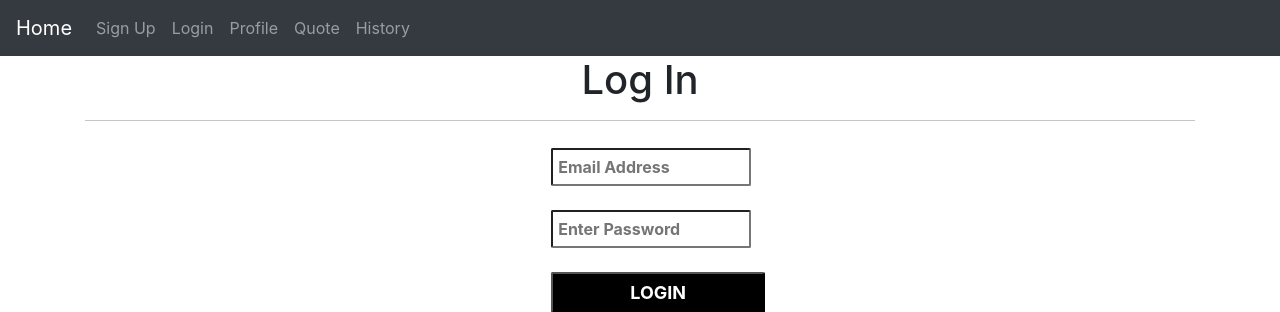
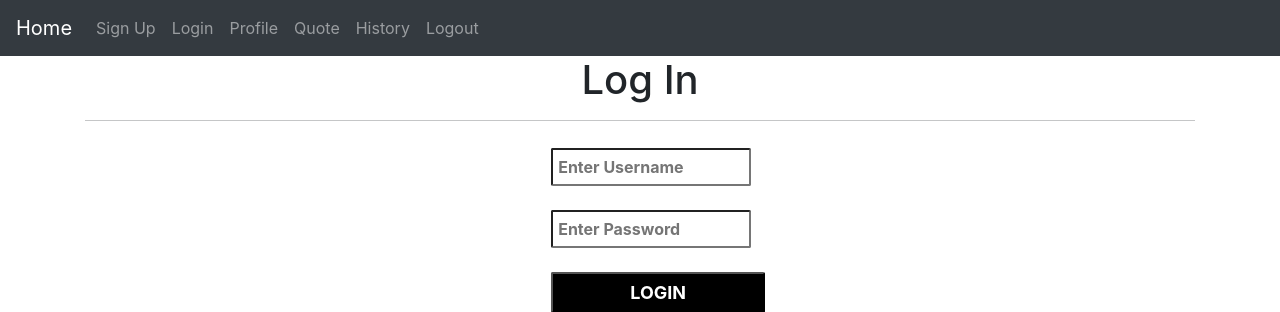
Before and after one commit to t-pham1/4353-G11-Assignment-2, a Flask app: page /login in a window 1280 px wide. Shown: the top 312 px of the page. Run offline with Flask 3, Linux system fonts and the light colour scheme.

Commit message:
added hardcode user + pw

```diff
--- a/app.py
+++ b/app.py
@@ -1,7 +1,10 @@
-from flask import Flask, render_template, url_for, request, flash
+from flask import Flask, render_template, url_for, request, redirect, flash
 
 app = Flask(__name__)
 app.secret_key = "5473895728547392"
+
+hardcodeUsername = "username"
+hardcodePassword = "password"
 
 @app.route('/')
 def index():
@@ -13,10 +16,20 @@ def login():
         username = request.form.get('username')
         password = request.form.get('password')
 
-        # if username in username database and password is correct:
-        # flash('Login successful.', category='success')
+        if username == hardcodeUsername:
+            if password == hardcodePassword:
+                flash('Login successful.', category='success')
+                return redirect(url_for('index'))
+            else:
+                flash('Incorrect password', category='error')
+        else:
+            flash('Username does not exist', category='error')
 
     return render_template('login.html')
+
+@app.route('/logout')
+def logout():
+    return redirect(url_for('login'))
 
 @app.route('/profile', methods = ['GET', 'POST'])
 def profile():
@@ -29,7 +42,24 @@ def profile():
         zipcode = request.form.get('zipcode')
         # print(fullName + ' ' + addressOne + ' ' + addressTwo + ' ' + city + ' ' + state + ' ' + zipcode)
 
-        flash('Profile complete.', category='success')
+        if len(fullName) <= 0:
+            flash('Full Name must be at least 1 character long.', category='error')
+        elif len(fullName) > 50:
+            flash('Full Name can be at most 50 characters long.', category='error')
+        elif len(addressOne) <= 0:
+            flash('Address 1 must be at least 1 character long.', category='error')
+        elif len(addressOne) > 100:
+            flash('Address 1 can be at most 100 characters long.', category='error')
+        elif len(addressTwo) > 100:
+            flash('Address 2 can be at most 100 characters long.', category='error')
+        elif len(city) > 100:
+            flash('City can be at most 100 characters long.', category='error')
+        elif len(zipcode) < 5:
+            flash('Zipcode must be at least 5 digits long.', category='error')
+        elif len(zipcode) > 9:
+            flash('Zipcode can be at most 9 digits long.', category='error')
+        else:
+            flash('Profile complete.', category='success')
 
     return render_template('profile.html')
 
@@ -38,15 +68,15 @@ def sign_up():
     if request.method == 'POST':
         username = request.form.get('username')
         password = request.form.get('password')
-        # print(username + ' ' + password)
+        print(username + ' ' + password)
 
         if len(username) < 1:
             flash('Please enter a username.', category='error')
         elif len(password) < 1:
             flash('Please enter a password.', category='error')
         else:
-
             flash('Registration complete.', category='success')
+            return redirect(url_for('login'))
 
     return render_template('sign_up.html')
 
--- a/templates/base.html
+++ b/templates/base.html
@@ -52,6 +52,9 @@
           <li class="nav-item">
             <a class="nav-link" href="/history">History</a>
           </li>
+          <li class="nav-item">
+            <a class="nav-link" href="/logout">Logout</a>
+          </li>
         </ul>
       </div>
     </nav>
--- a/templates/login.html
+++ b/templates/login.html
@@ -68,10 +68,10 @@
   <form action="login" method="POST">
     <!-- Input field for the email -->
     <input
-      type="email"
-      name="email"
-      id="email"
-      placeholder="Email Address"
+      type="text"
+      name="username"
+      id="username"
+      placeholder="Enter Username"
       required
     />
     <br /><br />
--- /dev/null
+++ b/templates/logout.html
@@ -0,0 +1,2 @@
+{% extends 'base.html' %} {% block title %}Logout{% endblock %}{% block content
+%}
```
